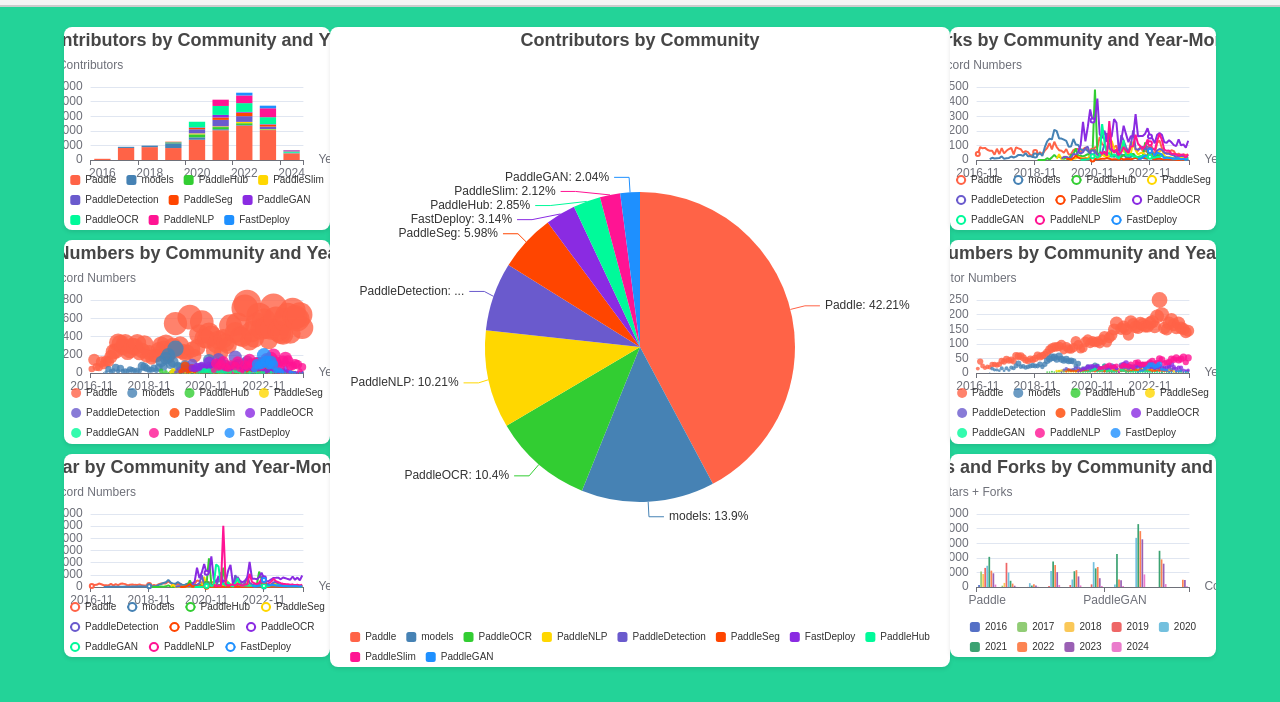
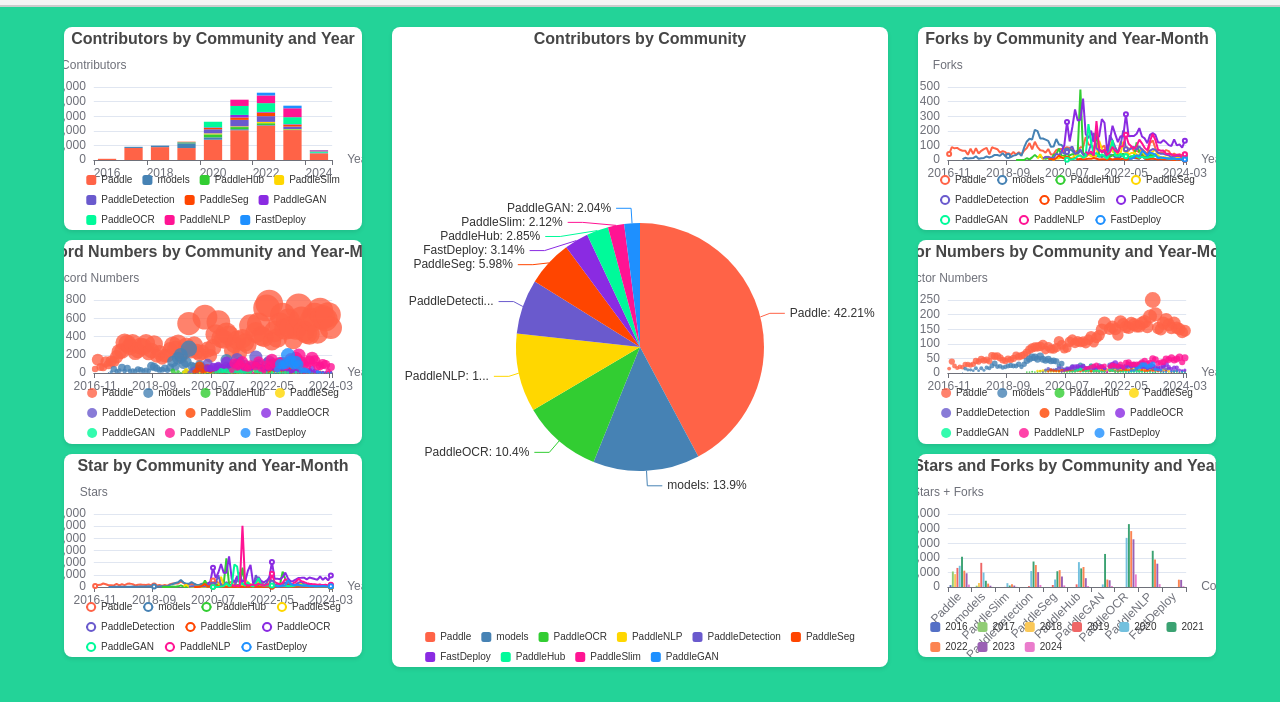
Before and after one commit to pry666/final_opendigger, a plain HTML site: page index.html in a window 1280 px wide. Shown: the part 98-800 px from the top of the page. Drawn offline with nearby package versions, Linux system fonts and the light colour scheme; animation ran at ten frames a second.

Commit message:
final_update_v2：fix bug

```diff
--- a/index.html
+++ b/index.html
@@ -16,7 +16,7 @@
 </head>
 <body>
     <div class="header">
-        <h1>Dashboard for Paddle</h1>
+        <h1>Dashboard for Paddle Community</h1>
     </div>
     <div class="container">
         <div class="left-column">
--- a/scripts.js
+++ b/scripts.js
@@ -4,7 +4,7 @@ function initChart(id, option) {
     return chart;
 }
 
-// 获取并交换图表配置的函数
+// 实现图表交换
 function swapCharts(bigChart, smallChart, bigChartContainer, smallChartContainer) {
     let bigOption = bigChart.getOption();
     let smallOption = smallChart.getOption();
@@ -16,7 +16,7 @@ function swapCharts(bigChart, smallChart, bigChartContainer, smallChartContainer
     smallChart.setOption(bigOption);
 }
 
-// 为小图表添加点击事件的函数
+// 为小图表添加点击事件
 function addClickEvent(smallChart, bigChart, bigChartContainer, smallChartContainer) {
     smallChart.getDom().onclick = function () {
         swapCharts(bigChart, smallChart, bigChartContainer, smallChartContainer);
@@ -29,7 +29,6 @@ fetch('/data/contributor_all.csv')
     .then(csvText => {
         var data = Papa.parse(csvText, { header: true }).data;
 
-        // 将数据转换为 ECharts 需要的格式
         var seriesData = data.map(row => ({
             name: row['community'],
             value: parseInt(row['contributor_count'])
@@ -52,7 +51,10 @@ fetch('/data/contributor_all.csv')
         var option1 = {
             title: {
                 text: 'Contributors by Community',
-                left: 'center'
+                left: 'center',
+                textStyle: {
+                    fontSize: 16,
+                }
             },
             tooltip: {
                 trigger: 'item'
@@ -138,7 +140,10 @@ fetch('/data/log_all.csv')
     var option2 = {
         title: {
             text: 'Contributors by Community and Year',
-            left: 'center'
+            left: 'center',
+            textStyle: {
+                fontSize: 16,
+            }
         },
         tooltip: {
             trigger: 'axis',
@@ -226,7 +231,10 @@ fetch('/data/merge_all.csv')
         var option3 = {
             title: {
                 text: 'Record Numbers by Community and Year-Month',
-                left: 'center'
+                left: 'center',
+                textStyle: {
+                    fontSize: 16,
+                }
             },
             tooltip: {
                 trigger: 'item',
@@ -312,7 +320,10 @@ fetch('/data/star_all.csv')
     var option4 = {
         title: {
             text: 'Star by Community and Year-Month',
-            left: 'center'
+            left: 'center',
+            textStyle: {
+                fontSize: 16,
+            }
         },
         tooltip: {
             trigger: 'item',
@@ -338,7 +349,7 @@ fetch('/data/star_all.csv')
         },
         yAxis: {
             type: 'value',
-            name: 'Record Numbers'
+            name: 'Stars'
         },
         series: seriesData
     };
@@ -397,7 +408,10 @@ fetch('/data/fork_all.csv')
     var option5 = {
         title: {
             text: 'Forks by Community and Year-Month',
-            left: 'center'
+            left: 'center',
+            textStyle: {
+                fontSize: 16,
+            }
         },
         tooltip: {
             trigger: 'item',
@@ -423,7 +437,7 @@ fetch('/data/fork_all.csv')
         },
         yAxis: {
             type: 'value',
-            name: 'Record Numbers'
+            name: 'Forks'
         },
         series: seriesData
     };
@@ -484,7 +498,10 @@ fetch('/data/activity_all.csv')
         var option6 = {
             title: {
                 text: 'Actor Numbers by Community and Year-Month',
-                left: 'center'
+                left: 'center',
+                textStyle: {
+                    fontSize: 16,
+                }
             },
             tooltip: {
                 trigger: 'item',
@@ -571,7 +588,10 @@ fetch('/data/star_and_fork.csv')
     var option7 = {
         title: {
             text: 'Stars and Forks by Community and Year',
-            left: 'center'
+            left: 'center',
+            textStyle: {
+                fontSize: 16,
+            }
         },
         tooltip: {
             trigger: 'axis',
@@ -598,7 +618,11 @@ fetch('/data/star_and_fork.csv')
         xAxis: {
             type: 'category',
             name: 'Community',
-            data: communities
+            data: communities,
+            axisLabel: {
+                rotate: 45, // 旋转45度
+                fontSize: 12 // 调整字体大小
+            }
         },
         yAxis: {
             type: 'value',
--- a/style.css
+++ b/style.css
@@ -30,17 +30,18 @@ body {
     width: 90%;
     height: 80%;
     margin-top: 20px;
+    gap: 30px;
 }
 
 .left-column, .right-column {
     display: flex;
     flex-direction: column;
     justify-content: space-between;
-    width: 30%;
+    width: 60%;
 }
 
 .center-column {
-    width: 70%;
+    width: 100%;
     display: flex;
     justify-content: center;
     align-items: center;
```
